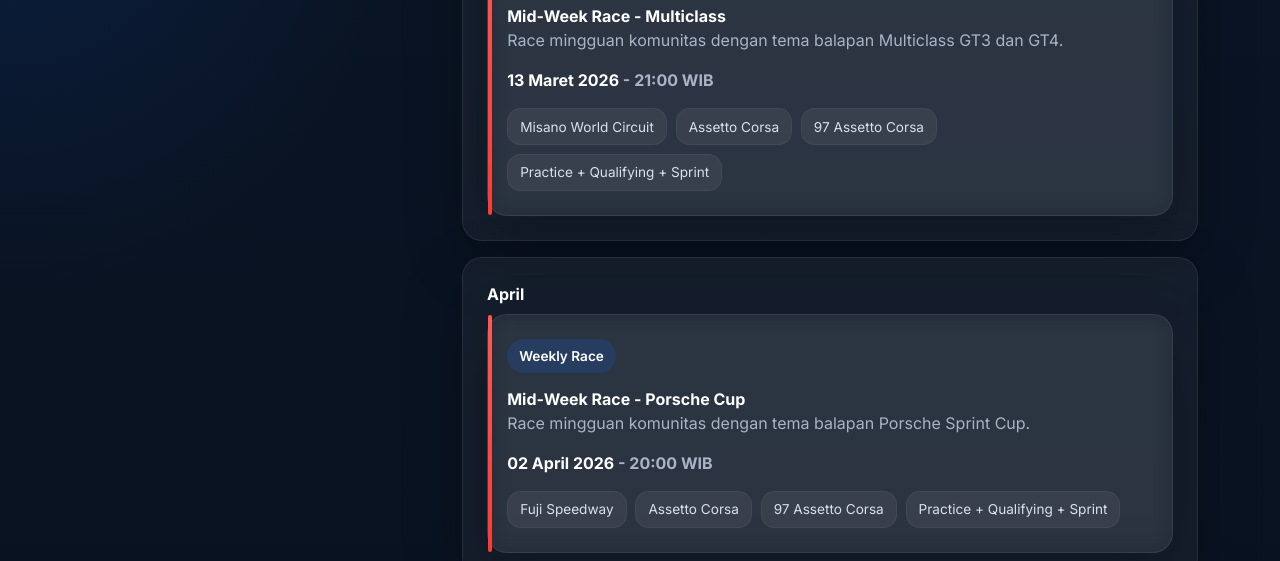
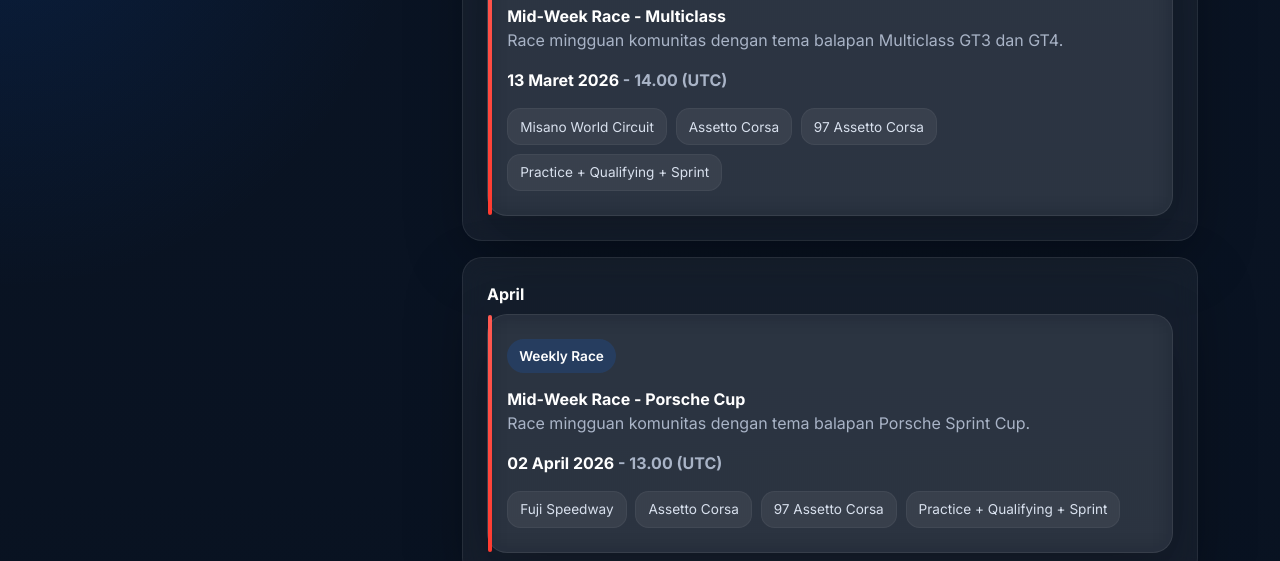
Before and after one commit to rkhaidir/97SimRacingWeb, a React (Vite) app: page /schedule in a window 1280 px wide. Shown: the part 1457-2018 px from the top of the page. Built offline with nearby package versions, Linux system fonts and the light colour scheme.

Commit message:
schedule page time format region time

```diff
--- a/public/schedule-data.json
+++ b/public/schedule-data.json
@@ -9,7 +9,7 @@
           "type": "weekly-race",
           "month": "Maret",
           "day": "05 Maret 2026",
-          "time": "21:00 WIB",
+          "startDateTime": "2026-03-05T22:00:00+08:00",
           "track": "Watkins Glen International",
           "platform": "Assetto Corsa",
           "server": "97 Assetto Corsa",
@@ -21,7 +21,7 @@
           "type": "weekly-race",
           "month": "Maret",
           "day": "13 Maret 2026",
-          "time": "21:00 WIB",
+          "startDateTime": "2026-03-13T22:00:00+08:00",
           "track": "Misano World Circuit",
           "platform": "Assetto Corsa",
           "server": "97 Assetto Corsa",
@@ -33,7 +33,7 @@
           "type": "weekly-race",
           "month": "April",
           "day": "02 April 2026",
-          "time": "20:00 WIB",
+          "startDateTime": "2026-04-02T21:00:00+08:00",
           "track": "Fuji Speedway",
           "platform": "Assetto Corsa",
           "server": "97 Assetto Corsa",
--- a/src/components/EventCard.jsx
+++ b/src/components/EventCard.jsx
@@ -1,3 +1,5 @@
+import { formatEventDateTime } from "../utils/datetime";
+
 function getTypeBadgeClass(type) {
   const map = {
     "weekly-race": "type-weekly",
@@ -17,6 +19,7 @@ function getTypeLabel(type) {
 }
 
 export default function EventCard({ event }) {
+  const localDateTime = formatEventDateTime(event.startDateTime);
   return (
     <div className="event-card">
       <div className="d-flex justify-content-between align-items-start gap-3 flex-wrap">
@@ -30,7 +33,10 @@ export default function EventCard({ event }) {
         <div className="text-md-end">
           <div className="fw-bold text-white">
             {event.day || "-"}{" "}
-            <span className="muted-text"> - {event.time || "-"}</span>
+            <span className="muted-text">
+              {" "}
+              - {localDateTime.time} ({localDateTime.timeZone})
+            </span>
           </div>
         </div>
       </div>
--- a/src/pages/SchedulePage.jsx
+++ b/src/pages/SchedulePage.jsx
@@ -32,8 +32,10 @@ export default function SchedulePage() {
   const allEvents = data?.seasons?.[selectedYear]?.events || [];
 
   const filteredEvents = useMemo(() => {
-    return allEvents.filter((event) => {
-      const matchesType = selectedType === "all" || event.type === selectedType;
+    return allEvents
+      .filter((event) => {
+        const matchesType =
+          selectedType === "all" || event.type === selectedType;
         const haystack = [
           event.title,
           event.track,
@@ -48,7 +50,11 @@ export default function SchedulePage() {
         const matchesSearch =
           !searchTerm || haystack.includes(searchTerm.toLowerCase());
         return matchesType && matchesSearch;
-    });
+      })
+      .sort(
+        (a, b) =>
+          new Date(a.startDateTime || 0) - new Date(b.startDateTime || 0),
+      );
   }, [allEvents, searchTerm, selectedType]);
 
   const grouped = useMemo(() => {
--- /dev/null
+++ b/src/utils/datetime.js
@@ -0,0 +1,36 @@
+export function getUserTimeZone() {
+  return Intl.DateTimeFormat().resolvedOptions().timeZone;
+}
+
+export function formatEventDateTime(dateTimeString) {
+  if (!dateTimeString) {
+    return {
+      date: "-",
+      time: "-",
+      timeZone: "-",
+    };
+  }
+
+  const date = new Date(dateTimeString);
+  const userTimeZone = getUserTimeZone();
+
+  const formattedDate = new Intl.DateTimeFormat("id-ID", {
+    day: "2-digit",
+    month: "long",
+    year: "numeric",
+    timeZone: userTimeZone,
+  }).format(date);
+
+  const formattedTime = new Intl.DateTimeFormat("id-ID", {
+    hour: "2-digit",
+    minute: "2-digit",
+    hour12: false,
+    timeZone: userTimeZone,
+  }).format(date);
+
+  return {
+    date: formattedDate,
+    time: formattedTime,
+    timeZone: userTimeZone,
+  };
+}
```
Lines whose indentation alone changed are shown as unchanged.
